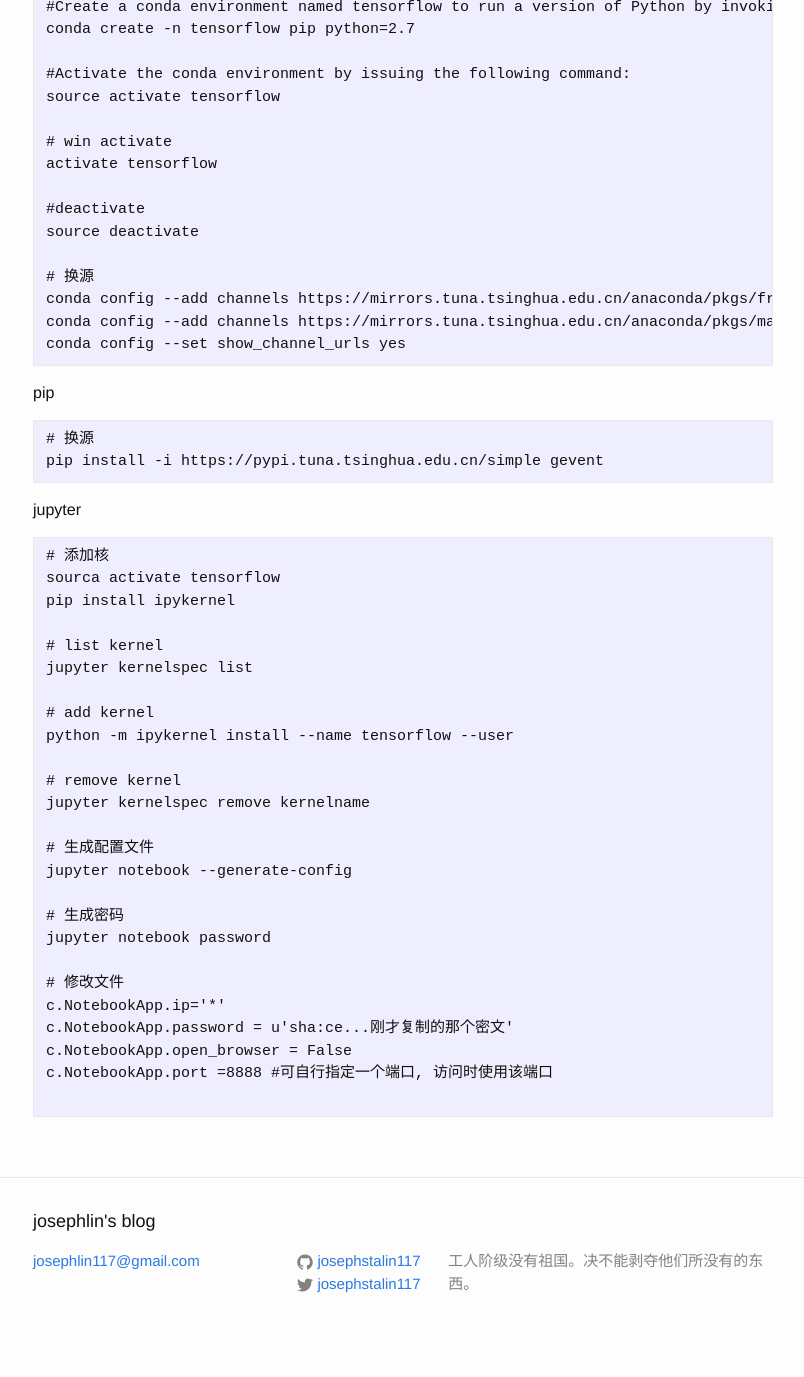
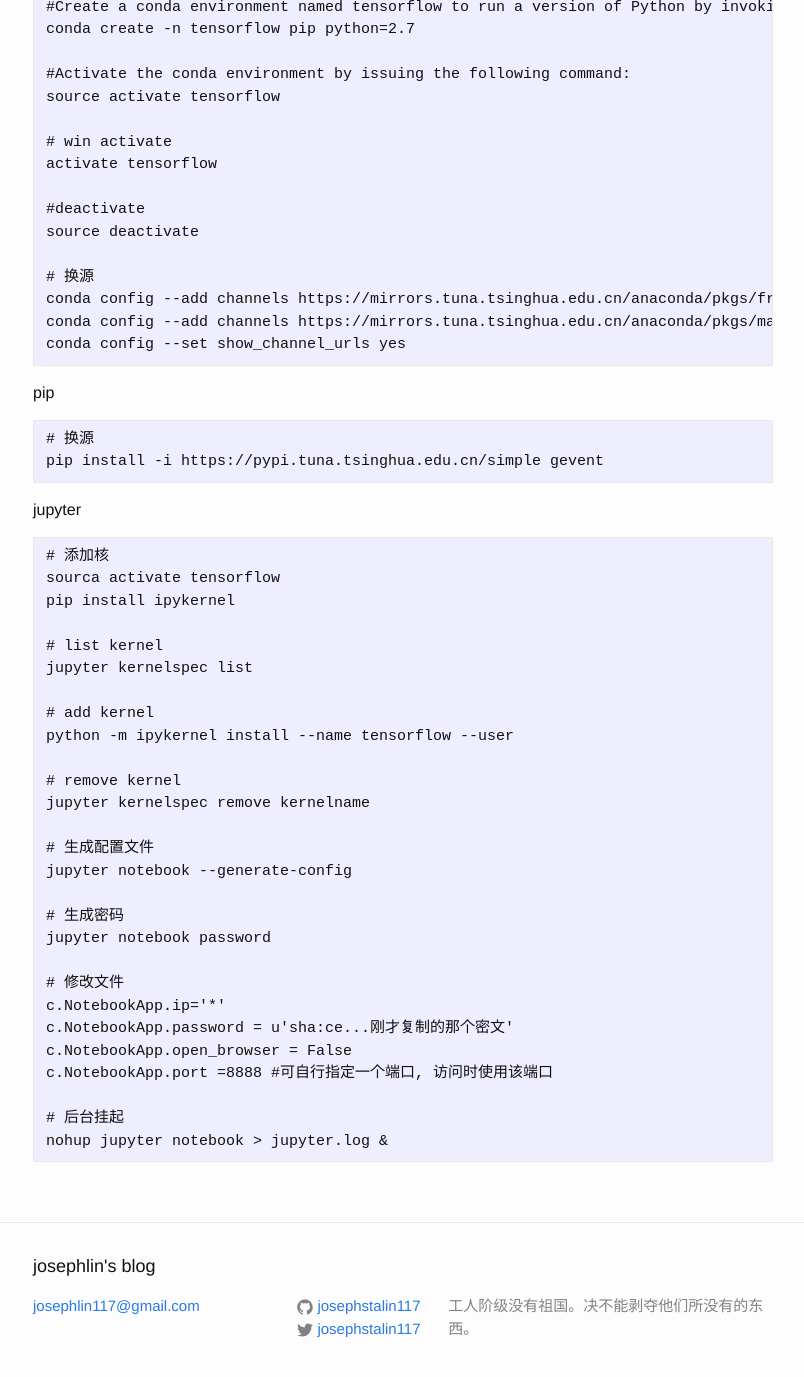
Before and after one commit to josephstalin117/josephstalin117.github.io, a Jekyll site: the page built from _posts/2017-08-10-python.markdown, in a window 1280 px wide and 1400 px high, scrolled down 3019 px. Shown: the top 1377 px of the window, without its empty margins (237-1041 px from the left). Built offline with Jekyll 4.4.1, drawn with Linux system fonts in a browser that asks for light colours; before the commit the page ends 4374 px from its top, so only the background shows below that.

Commit message:
add jupyter feature

````diff
--- a/_posts/2017-08-10-python.markdown
+++ b/_posts/2017-08-10-python.markdown
@@ -190,4 +190,6 @@
 c.NotebookApp.open_browser = False
 c.NotebookApp.port =8888 #可自行指定一个端口, 访问时使用该端口
 
+# 后台挂起
+nohup jupyter notebook > jupyter.log &
 ```
````
